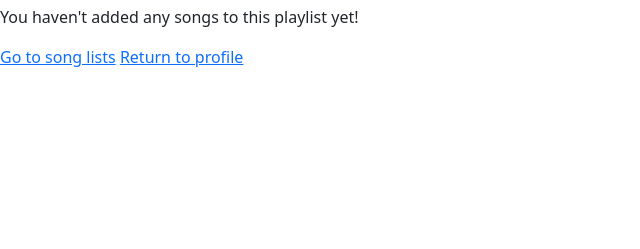
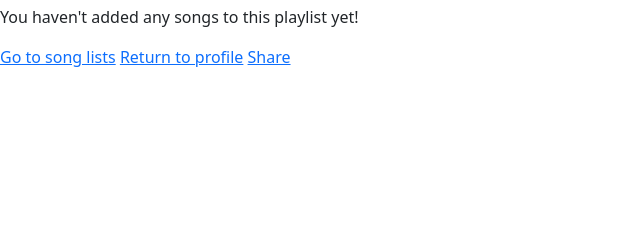
Before and after one commit to Federallo/Backend_PPM, a Django app: template music_streaming/templates/playlistDetail.html in a window 1280 px wide. Shown: the part 51-300 px from the top of the page, without its empty margins (0-640 px from the left). Run offline with Django 3.2, Linux system fonts and the light colour scheme; the template is opened without the code that fills it, so the values that code supplies are empty.

Commit message:
implemented simple playlist sharing system

```diff
--- a/music_streaming/songs/urls.py
+++ b/music_streaming/songs/urls.py
@@ -4,6 +4,7 @@ from . import views
 urlpatterns = [
     path('create_playlist/', views.PlaylistCreateView.as_view(), name='playlist_create'),
     path('<int:pk>/playlist_detail/', views.PlaylistDetailView.as_view(), name='playlist_detail'),
+    path('<int:pk>/playlist_detail/share/', views.share_playlist, name='playlist_share'),
     path('<int:pk>/playlist_update/', views.PlaylistEditView.as_view(), name='playlist_edit'),
     path('<int:pk>/playlist_delete/', views.PlaylistDeleteView.as_view(), name='playlist_delete'),
     path('', views.SongIndexView.as_view(), name='index'),
--- a/music_streaming/templates/playlistDetail.html
+++ b/music_streaming/templates/playlistDetail.html
@@ -13,4 +13,5 @@
 
     <a href="{% url 'index' %}">Go to song lists</a>
     <a href="{% url 'profile' %}">Return to profile</a>
+    <a href="{% url 'playlist_share' object.pk %}">Share</a>
 {% endblock %}
```
Also changed, not shown: music_streaming/songs/views.py (+6 -1 lines), music_streaming/db.sqlite3.
